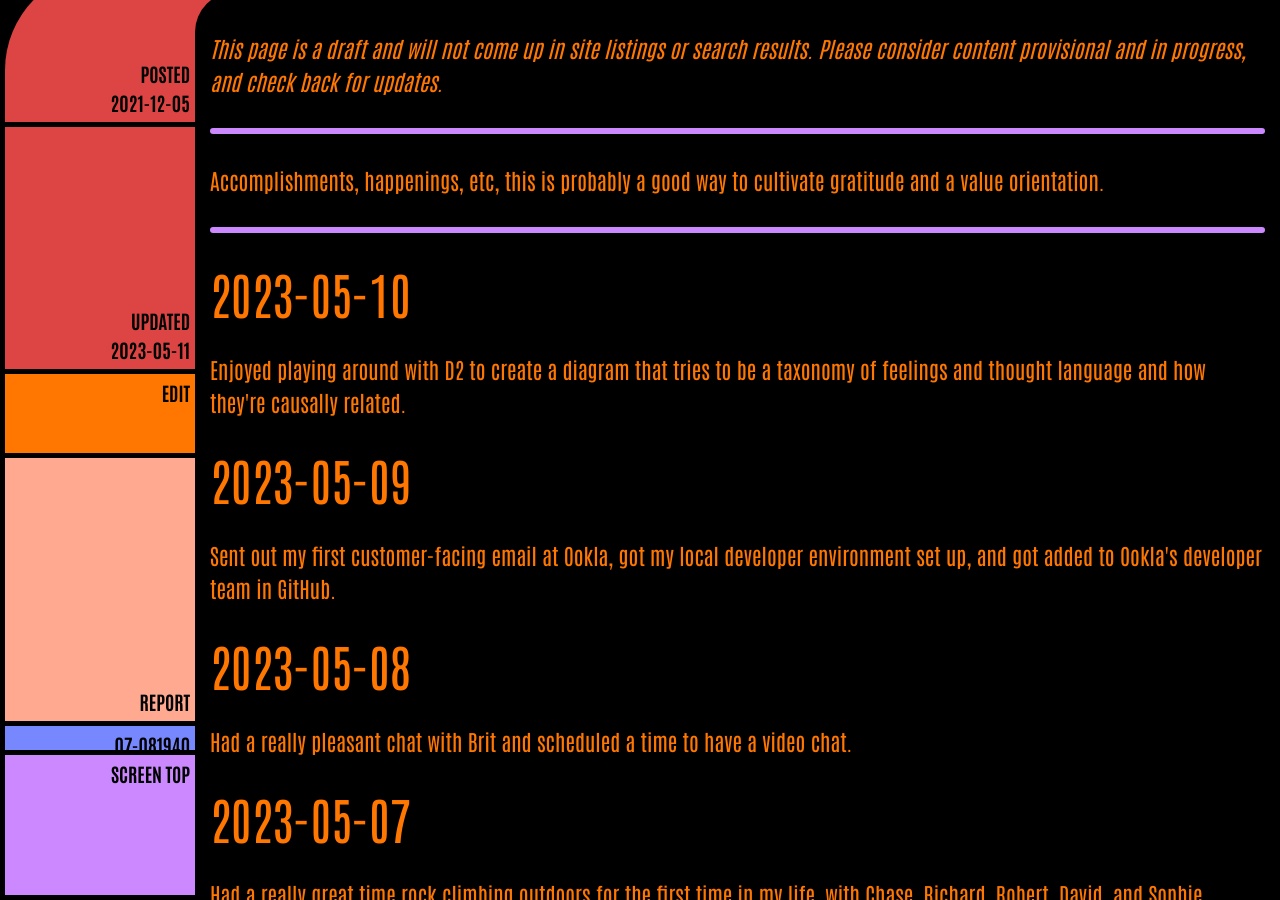
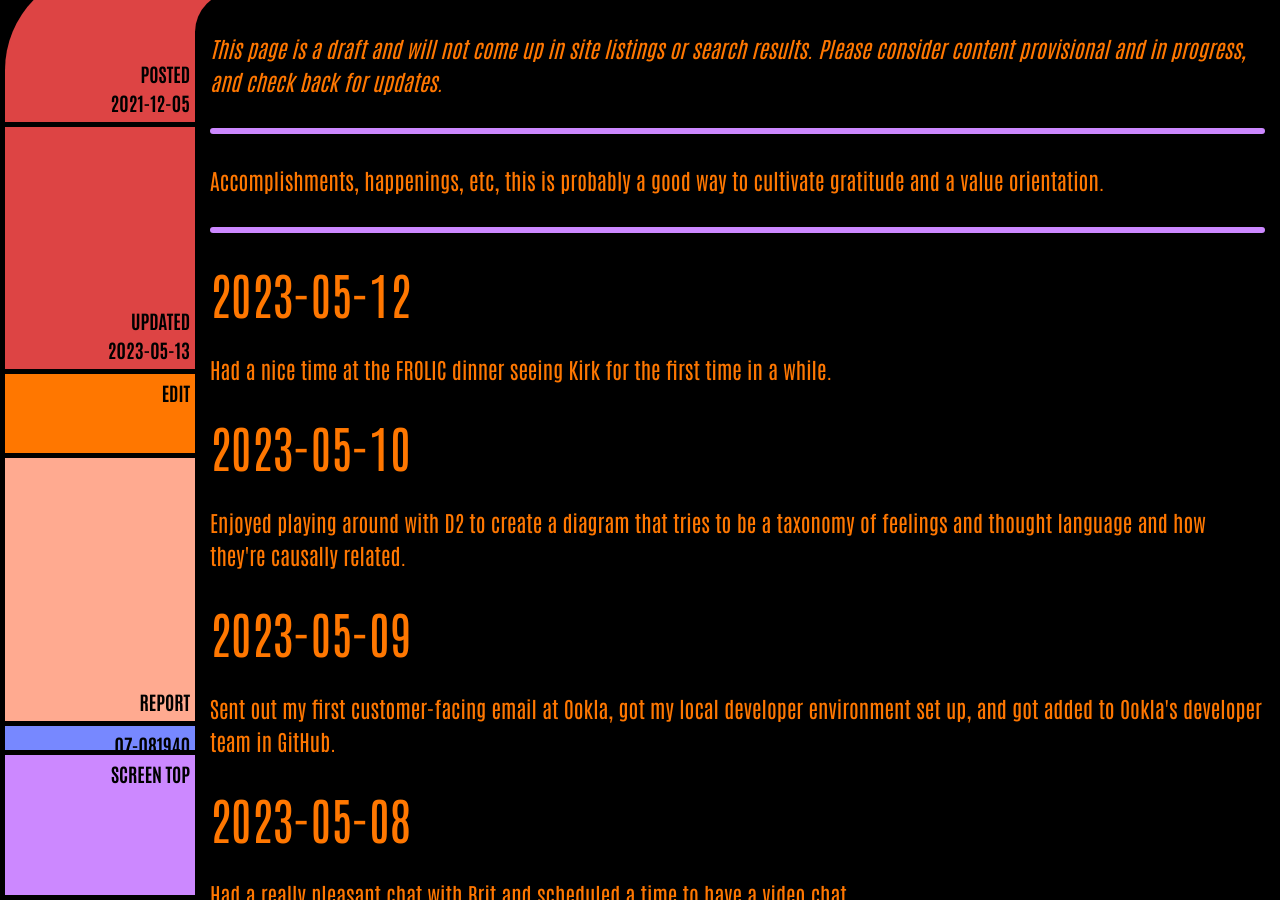
Before and after one commit to ArthurZey/arthurzey.github.io, a Jekyll site: the page built from _pages/one-good-thing.md, in a window 1280 px wide and 900 px high, scrolled down 333 px. Built offline with Jekyll 4.4.1, drawn with Linux system fonts in a browser that asks for light colours.

Commit message:
added 2023-05-12

```diff
--- a/_pages/one-good-thing.md
+++ b/_pages/one-good-thing.md
@@ -2,12 +2,14 @@
 title: One Good Thing
 description: "Accomplishments, happenings, etc, this is probably a good way to cultivate gratitude and a value orientation."
 date: "2021-12-05"
-last_modified_at: "2023-05-11T14:21:44+00:00"
+last_modified_at: "2023-05-13T19:07:36+00:00"
 tags:
   - happenings
   - draft
 sitemap: false
 ---
+## 2023-05-12
+Had a nice time at the FROLIC dinner seeing Kirk for the first time in a while.
 
 ## 2023-05-10
 Enjoyed playing around with D2 to create a diagram that tries to be a taxonomy of feelings and thought language and how they're causally related.
```
